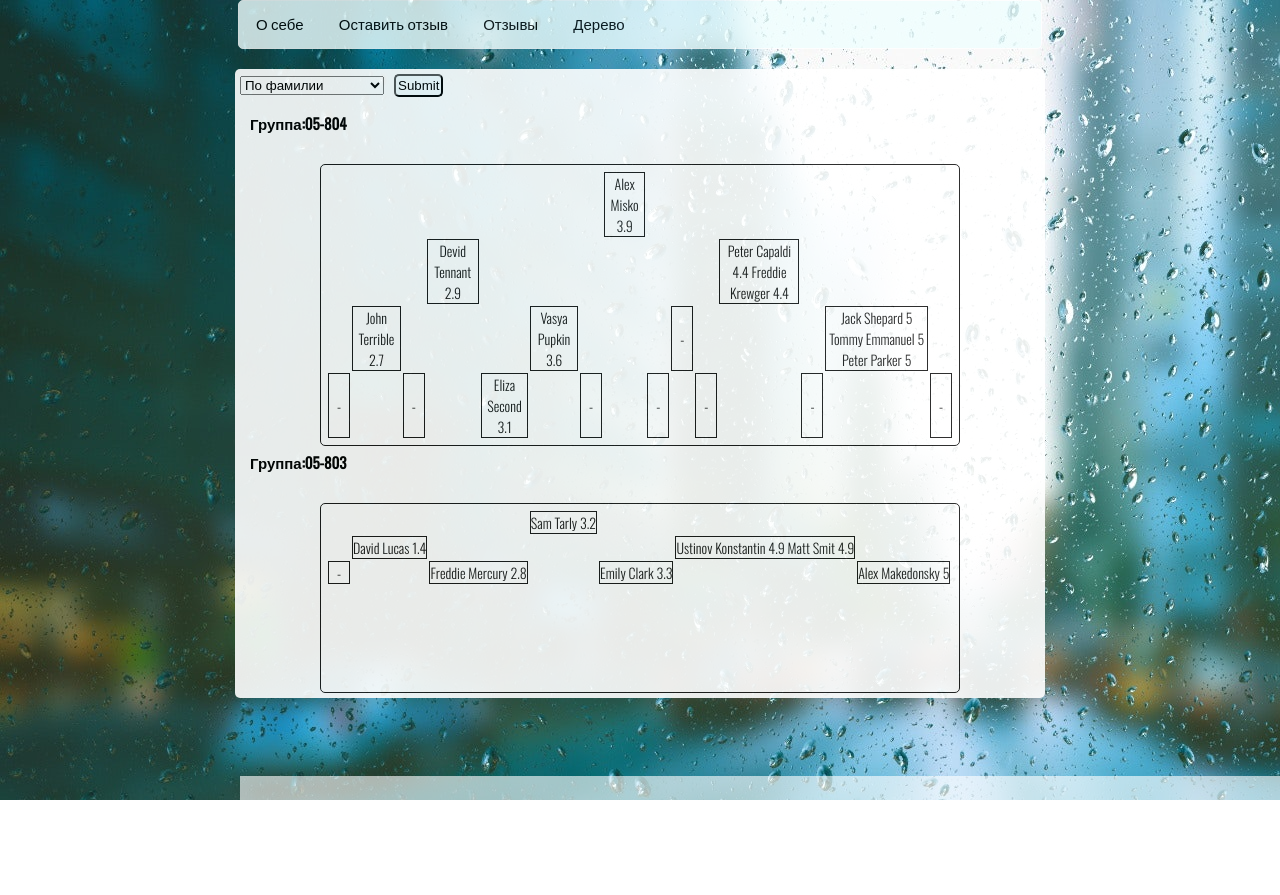
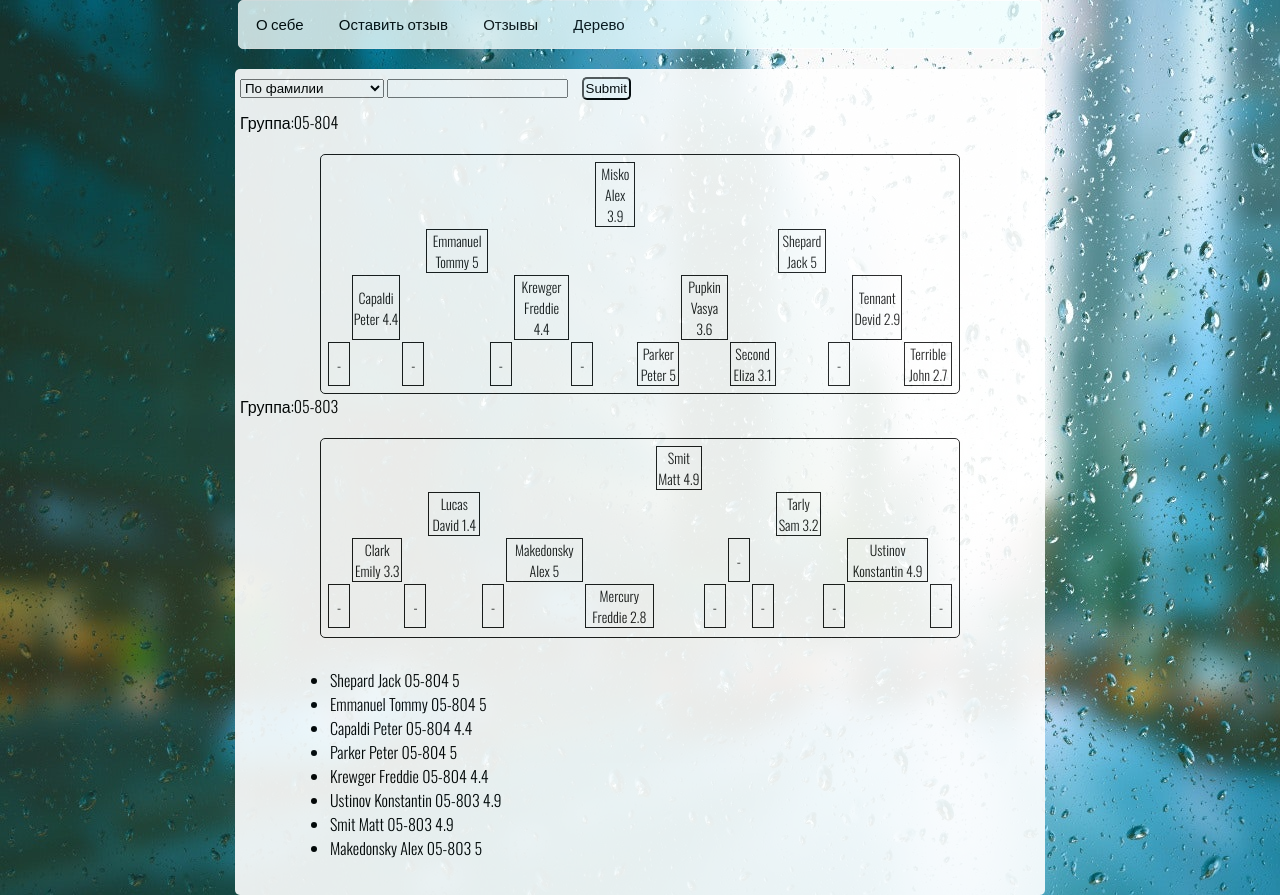
Before and after one commit to stBurning/cgi_tree, a plain HTML site: page localhost/tree_ex.html in a window 1280 px wide. Before the commit the page ends 800 px from the top, so only its background shows below. Drawn offline with nearby package versions, Linux system fonts and the light colour scheme.

Commit message:
Add files via upload

```diff
--- a/localhost/css/style.css
+++ b/localhost/css/style.css
@@ -2,7 +2,6 @@
 *{
     margin: 0;
     padding: 0;
-
 }
 table{
     font-size: 14px;
@@ -20,10 +19,13 @@ td{
 a{
     text-decoration: none;
 }
-li{
-    text-decoration: none;
-    list-style: none;
+
+.list{
+    padding: 20px 20px 20px 20px;
+    text-align:left;
+    margin: 10px 10px 10px 70px ;
 }
+
 .author{
     font-weight: 400;
 }
@@ -53,8 +55,10 @@ footer{
     width: 100%;
     opacity: 0.7;
     background-color:white;
-    position: absolute; bottom: 0;
+    position:absolute;
+    bottom:0;
 }
+
 
 nav{
     border: 1px solid white;
@@ -71,7 +75,7 @@ nav{
 
 .content{
     width: 800px;
-    min-height: 190px;
+    min-height: 200px;
     border-radius: 5px;
     opacity: 0.9;
     background-color: white;
@@ -137,11 +141,7 @@ nav{
         width: 100%;
         height: 45px;
     }
-
     .content{
           width: 100%;
     }
-
-
-
 }
--- a/localhost/tree_ex.html
+++ b/localhost/tree_ex.html
@@ -1,3 +1,4 @@
+
 
 <html lang="ru">
     <head>
@@ -5,9 +6,7 @@
        <title>TODO</title>
         <link rel="stylesheet" href="css/style.css">
     </head>
-<body>
-
-
+    <body>
         <header id="showcase">
            <nav>
                <div class="topnav" id="myTopnav">
@@ -20,14 +19,16 @@
            </nav>
         </header>
         <div class="content">
-    <form action='tree.cgi' method='post'>
-    <select name="sort">
+<form action='tree.cgi' method='post'>
+<select name="sort">
   <option>По фамилии</option>
   <option>По среднему баллу</option>
-    </select><input name="btn" class="submitbtn"     type="submit" title="Отправить">
-    </form>
-    <div>
-    <h3>Группа:05-804</h3>
+</select>
+<input name="min_value" type='text'>
+<input name="btn" class="submitbtn" type="submit" title="Отправить">
+</form>
+
+Группа:05-804
 <table class = 'content' style='border: 1px solid black;'><tr>
 <td>&nbsp;</td>
 <td>&nbsp;</td>
@@ -36,7 +37,7 @@
 <td>&nbsp;</td>
 <td>&nbsp;</td>
 <td>&nbsp;</td>
-<td style='border:1px solid black;'>Alex Misko 3.9
+<td style='border:1px solid black;'>Misko Alex 3.9
 
 </td><td>&nbsp;</td>
 <td>&nbsp;</td>
@@ -50,7 +51,7 @@
 <td>&nbsp;</td>
 <td>&nbsp;</td>
 <td>&nbsp;</td>
-<td style='border:1px solid black;'>Devid Tennant 2.9
+<td style='border:1px solid black;'>Emmanuel Tommy 5
 
 </td><td>&nbsp;</td>
 <td>&nbsp;</td>
@@ -59,9 +60,7 @@
 <td>&nbsp;</td>
 <td>&nbsp;</td>
 <td>&nbsp;</td>
-<td style='border:1px solid black;'>Peter Capaldi 4.4
-
-Freddie Krewger 4.4
+<td style='border:1px solid black;'>Shepard Jack 5
 
 </td><td>&nbsp;</td>
 <td>&nbsp;</td>
@@ -69,12 +68,87 @@ Freddie Krewger 4.4
 </tr>
 <tr>
 <td>&nbsp;</td>
-<td style='border:1px solid black;'>John Terrible 2.7
+<td style='border:1px solid black;'>Capaldi Peter 4.4
 
 </td><td>&nbsp;</td>
 <td>&nbsp;</td>
 <td>&nbsp;</td>
-<td style='border:1px solid black;'>Vasya Pupkin 3.6
+<td style='border:1px solid black;'>Krewger Freddie 4.4
+
+</td><td>&nbsp;</td>
+<td>&nbsp;</td>
+<td>&nbsp;</td>
+<td style='border:1px solid black;'>Pupkin Vasya 3.6
+
+</td><td>&nbsp;</td>
+<td>&nbsp;</td>
+<td>&nbsp;</td>
+<td style='border:1px solid black;'>Tennant Devid 2.9
+
+</td><td>&nbsp;</td>
+</tr>
+<tr>
+<td style='border:1px solid black;'>-</td><td>&nbsp;</td>
+<td style='border:1px solid black;'>-</td><td>&nbsp;</td>
+<td style='border:1px solid black;'>-</td><td>&nbsp;</td>
+<td style='border:1px solid black;'>-</td><td>&nbsp;</td>
+<td style='border:1px solid black;'>Parker Peter 5
+
+</td><td>&nbsp;</td>
+<td style='border:1px solid black;'>Second Eliza 3.1
+
+</td><td>&nbsp;</td>
+<td style='border:1px solid black;'>-</td><td>&nbsp;</td>
+<td style='border:1px solid black;'>Terrible John 2.7
+
+</td></tr>
+</table>
+Группа:05-803
+<table class = 'content' style='border: 1px solid black;'><tr>
+<td>&nbsp;</td>
+<td>&nbsp;</td>
+<td>&nbsp;</td>
+<td>&nbsp;</td>
+<td>&nbsp;</td>
+<td>&nbsp;</td>
+<td>&nbsp;</td>
+<td style='border:1px solid black;'>Smit Matt 4.9
+
+</td><td>&nbsp;</td>
+<td>&nbsp;</td>
+<td>&nbsp;</td>
+<td>&nbsp;</td>
+<td>&nbsp;</td>
+<td>&nbsp;</td>
+<td>&nbsp;</td>
+</tr>
+<tr>
+<td>&nbsp;</td>
+<td>&nbsp;</td>
+<td>&nbsp;</td>
+<td style='border:1px solid black;'>Lucas David 1.4
+
+</td><td>&nbsp;</td>
+<td>&nbsp;</td>
+<td>&nbsp;</td>
+<td>&nbsp;</td>
+<td>&nbsp;</td>
+<td>&nbsp;</td>
+<td>&nbsp;</td>
+<td style='border:1px solid black;'>Tarly Sam 3.2
+
+</td><td>&nbsp;</td>
+<td>&nbsp;</td>
+<td>&nbsp;</td>
+</tr>
+<tr>
+<td>&nbsp;</td>
+<td style='border:1px solid black;'>Clark Emily 3.3
+
+</td><td>&nbsp;</td>
+<td>&nbsp;</td>
+<td>&nbsp;</td>
+<td style='border:1px solid black;'>Makedonsky Alex 5
 
 </td><td>&nbsp;</td>
 <td>&nbsp;</td>
@@ -82,67 +156,36 @@ Freddie Krewger 4.4
 <td style='border:1px solid black;'>-</td><td>&nbsp;</td>
 <td>&nbsp;</td>
 <td>&nbsp;</td>
-<td style='border:1px solid black;'>Jack Shepard 5
-
-Tommy Emmanuel 5
-
-Peter Parker 5
+<td style='border:1px solid black;'>Ustinov Konstantin 4.9
 
 </td><td>&nbsp;</td>
 </tr>
 <tr>
 <td style='border:1px solid black;'>-</td><td>&nbsp;</td>
 <td style='border:1px solid black;'>-</td><td>&nbsp;</td>
-<td style='border:1px solid black;'>Eliza Second 3.1
+<td style='border:1px solid black;'>-</td><td>&nbsp;</td>
+<td style='border:1px solid black;'>Mercury Freddie 2.8
 
 </td><td>&nbsp;</td>
 <td style='border:1px solid black;'>-</td><td>&nbsp;</td>
 <td style='border:1px solid black;'>-</td><td>&nbsp;</td>
 <td style='border:1px solid black;'>-</td><td>&nbsp;</td>
-<td style='border:1px solid black;'>-</td><td>&nbsp;</td>
 <td style='border:1px solid black;'>-</td></tr>
 </table>
+<div class='list'>
+<ul>
+<li>Shepard Jack 05-804 5</li>
+<li>Emmanuel Tommy 05-804 5</li>
+<li>Capaldi Peter 05-804 4.4</li>
+<li>Parker Peter 05-804 5</li>
+<li>Krewger Freddie 05-804 4.4</li>
+<li>Ustinov Konstantin 05-803 4.9</li>
+<li>Smit Matt 05-803 4.9</li>
+<li>Makedonsky Alex 05-803 5</li>
+</ul>
 </div>
-    <div>
-<h3>Группа:05-803</h3>
-<table class = 'content' style='border: 1px solid black;'><tr>
-<td>&nbsp;</td>
-<td>&nbsp;</td>
-<td>&nbsp;</td>
-<td style='border:1px solid black;'>Sam Tarly 3.2
+        </div>
 
-</td><td>&nbsp;</td>
-<td>&nbsp;</td>
-<td>&nbsp;</td>
-</tr>
-<tr>
-<td>&nbsp;</td>
-<td style='border:1px solid black;'>David Lucas 1.4
+    </body>
 
-</td><td>&nbsp;</td>
-<td>&nbsp;</td>
-<td>&nbsp;</td>
-<td style='border:1px solid black;'>Ustinov Konstantin 4.9
-
-Matt Smit 4.9
-
-</td><td>&nbsp;</td>
-</tr>
-<tr>
-<td style='border:1px solid black;'>-</td><td>&nbsp;</td>
-<td style='border:1px solid black;'>Freddie Mercury 2.8
-
-</td><td>&nbsp;</td>
-    <td style='border:1px solid black;'>Emily Clark 3.3
-
-</td><td>&nbsp;</td>
-    <td style='border:1px solid black;'>Alex     Makedonsky 5
-
-    </td></tr>
-    </table>
-</div>
-</body>
-<footer>
-        Устинов Константин 2019
-</footer>
 </html>
```
Also changed, not shown: localhost/tree.html (+0 -3 lines), 2 other files.
